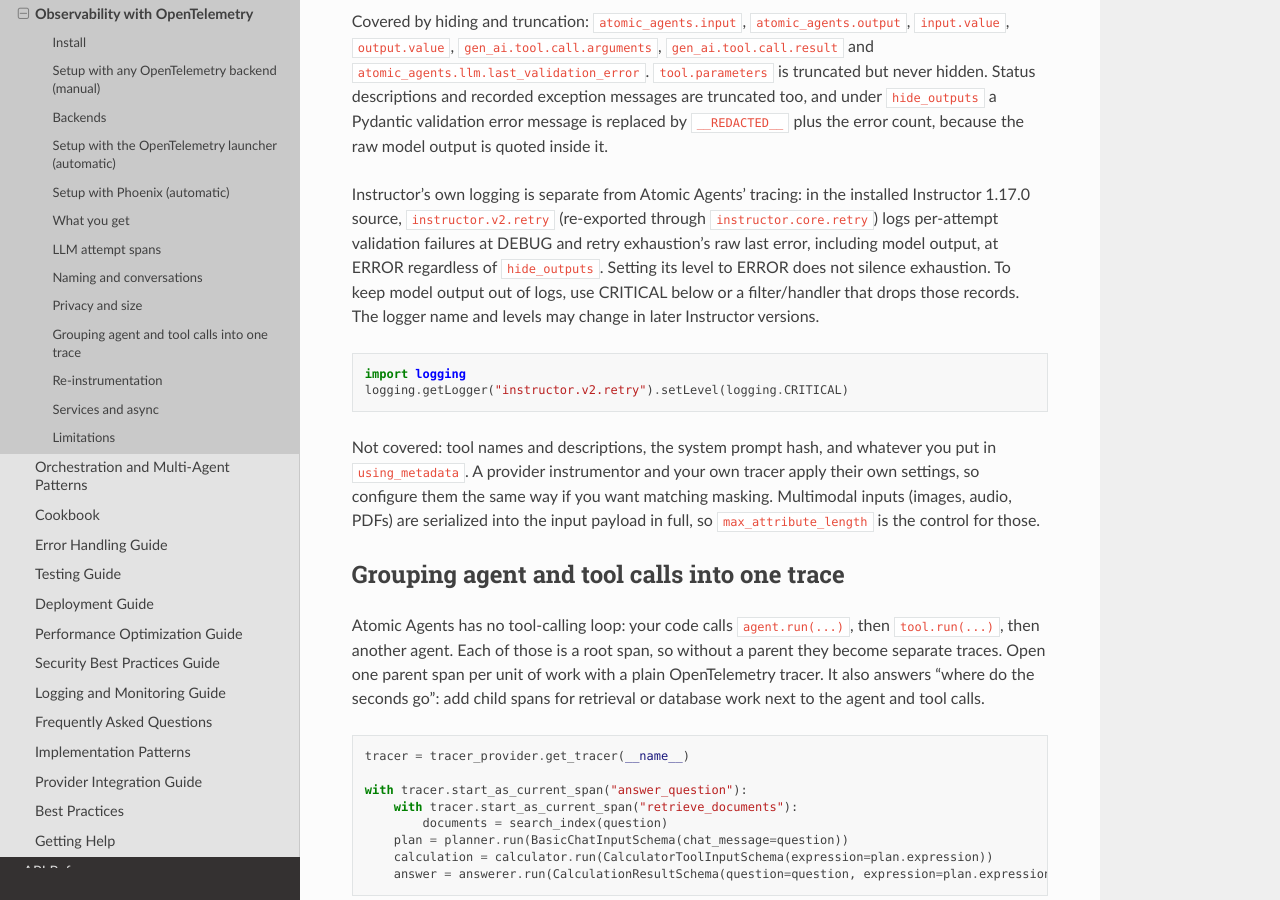
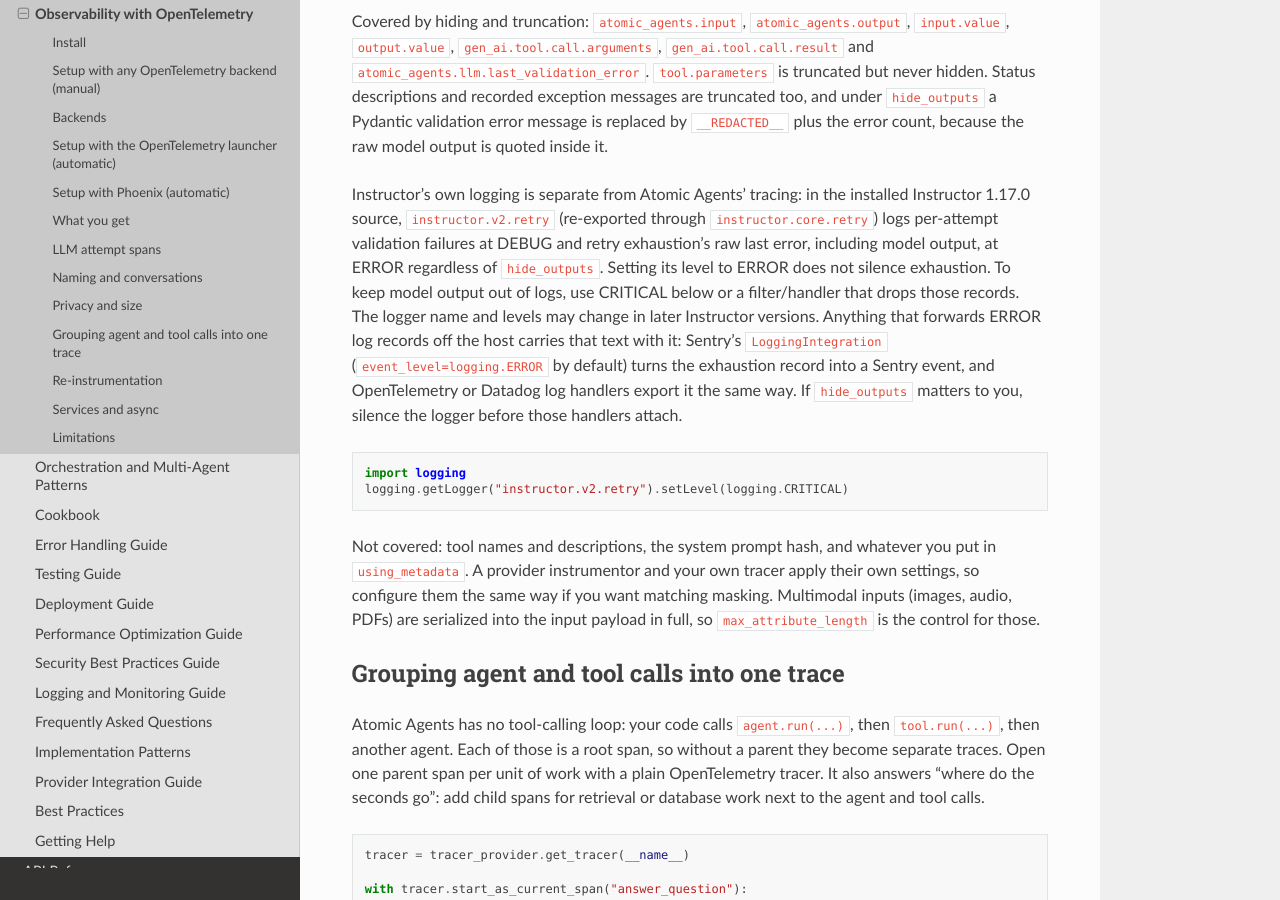
Before and after one commit to setoyoki0221-gif/atomic-agents, a Sphinx documentation site: the page built from docs/guides/observability.md, in a window 1280 px wide and 900 px high, scrolled down 9419 px. Built offline with Sphinx 7.4.7 and the Read the Docs theme 3.1.0, drawn with Linux system fonts in a browser that asks for light colours.

Commit message:
Warn that log shippers carry Instructor's raw exhaustion record (#326)
hide_outputs only governs span attributes. Sentry's LoggingIntegration
forwards ERROR records as events by default, so the instructor.v2.retry
exhaustion record (raw model output) reaches Sentry regardless of the
tracing config. Reported by the Contractify consumer from DocAI's
startup wiring; the guide now says to silence the logger before any
log handler attaches.

Co-authored-by: Kenny Vaneetvelde <kenny@eigenwise.io>
Co-authored-by: Claude Fable 5.1 <noreply@anthropic.com>

````diff
--- a/docs/guides/observability.md
+++ b/docs/guides/observability.md
@@ -379,6 +379,9 @@ Instructor's own logging is separate from Atomic Agents' tracing: in the install
 and retry exhaustion's raw last error, including model output, at ERROR regardless of `hide_outputs`.
 Setting its level to ERROR does not silence exhaustion. To keep model output out of logs, use CRITICAL below
 or a filter/handler that drops those records. The logger name and levels may change in later Instructor versions.
+Anything that forwards ERROR log records off the host carries that text with it: Sentry's `LoggingIntegration`
+(`event_level=logging.ERROR` by default) turns the exhaustion record into a Sentry event, and OpenTelemetry or Datadog
+log handlers export it the same way. If `hide_outputs` matters to you, silence the logger before those handlers attach.
 
 ```python
 import logging
````
